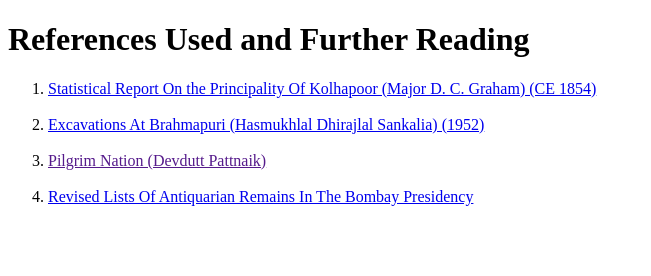
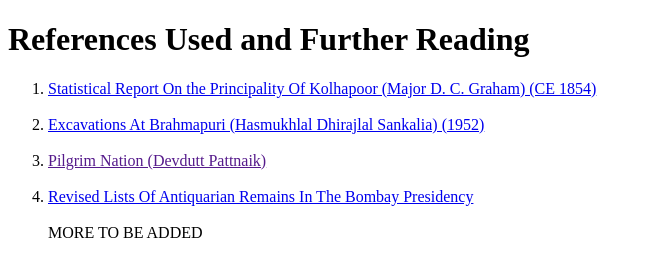
Before and after one commit to ARRYTHEBEAST/SitesInMyCity, a plain HTML site: page reference.html in a window 1280 px wide. Shown: the whole page, without its empty margins (0-651 px from the left). Drawn offline with Linux system fonts and the light colour scheme.

Commit message:
more references to be added reminder

```diff
--- a/reference.html
+++ b/reference.html
@@ -15,5 +15,7 @@
         <li><a href="">Pilgrim Nation (Devdutt Pattnaik)</a></li>
         <br>
         <li><a href="https://archive.org/details/in.ernet.dli.2015.53162/page/n5/mode/2up?view=theater">Revised Lists Of Antiquarian Remains In The Bombay Presidency</a></li>
+        <br>
+        MORE TO BE ADDED
     </ol>
 </html>
```
